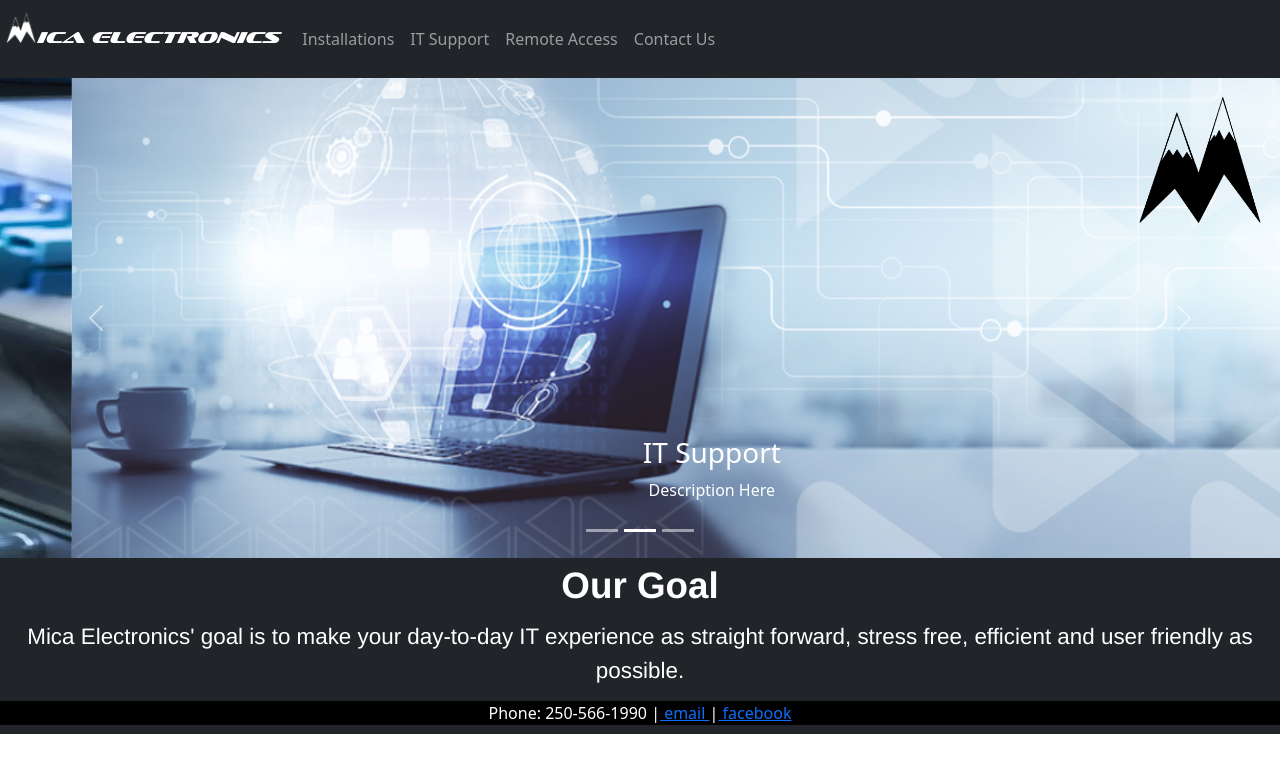
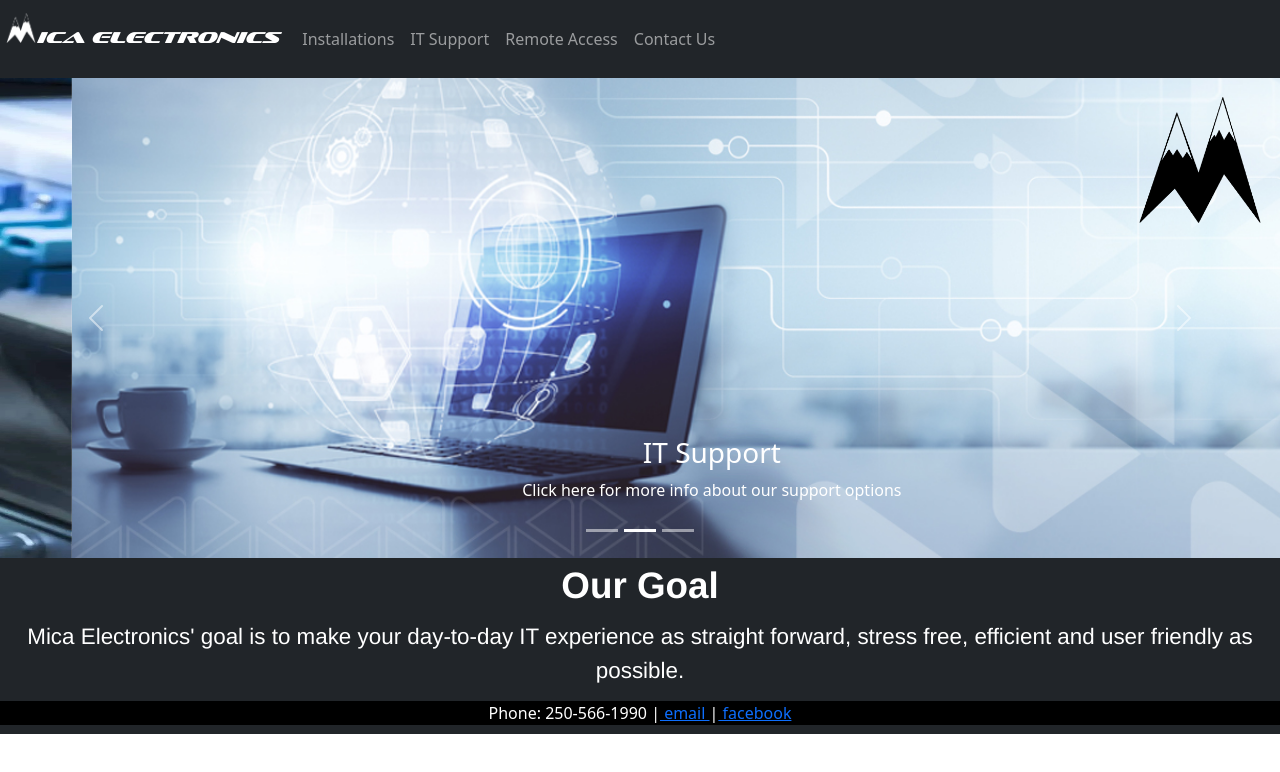
Before and after one commit to Bdempsey03/mica, a React (Create React App) app in the folder mica/: page / in a window 1280 px wide. Shown: the top 772 px of the page. Built offline with nearby package versions, Linux system fonts and the light colour scheme.

Commit message:
Made carousel images links

```diff
--- a/mica/src/Carousel/Carousel.js
+++ b/mica/src/Carousel/Carousel.js
@@ -1,22 +1,26 @@
-import React, {useState} from "react";
+import React, { useState } from "react";
 import Carousel from 'react-bootstrap/Carousel';
 import '../App.css';
 
 const data = [
   {
     image: require('../Assets/network.jpg'),
-   caption:"Installations",
-   description:"Description Here"
+    caption: "Installations",
+    description: "Click here for more info about our installations",
+    linkTo: "/installations"
   },
   {
-    image:require('../Assets/support.jpg'),
-    caption:"IT Support",
-    description:"Description Here"
+    image: require('../Assets/support.jpg'),
+    caption: "IT Support",
+    description: "Click here for more info about our support options",
+    linkTo: "/IT-support"
   },
   {
-    image:require('../Assets/remote2.jpg'),
-    caption:"Remote Access",
-    description:"Description Here"
+    image: require('../Assets/remote2.jpg'),
+    caption: "Remote Access",
+    description: "Click here for more info about our remote access options",
+    linkTo: "/remote-access"
+
   },
 
 ]
@@ -33,6 +37,7 @@ function MicaCarousel() {
         data.map((slide, i) => {
           return (
             <Carousel.Item>
+              <a href={slide.linkTo}>
                 <img
                   className="carousel-image"
                   src={slide.image}
@@ -40,8 +45,9 @@ function MicaCarousel() {
                 />
                 <Carousel.Caption>
                   <h3>{slide.caption}</h3>
-          <p>{slide.description}</p>
+                  <p >{slide.description}</p>
                 </Carousel.Caption>
+              </a>
             </Carousel.Item>
           )
         })}
--- a/mica/src/Routes.js
+++ b/mica/src/Routes.js
@@ -17,7 +17,7 @@ export const myRoutes = () =>{
                 <Route path = "/IT-support" element={<ITSupport/>}/>
                 <Route path = "/installations" element={<Installations/>}/>
 
-                {/*If no path is specifiec/recognized display 404 page*/}
+                {/*If no path is specified/recognized display 404 page*/}
                 <Route path="*" element = {<NotFound/>}/>
             </Routes>
         </Router>
```
Lines whose indentation alone changed are shown as unchanged.
